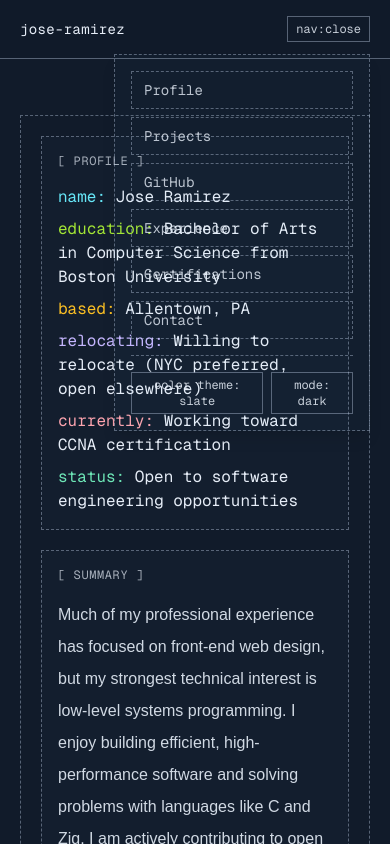
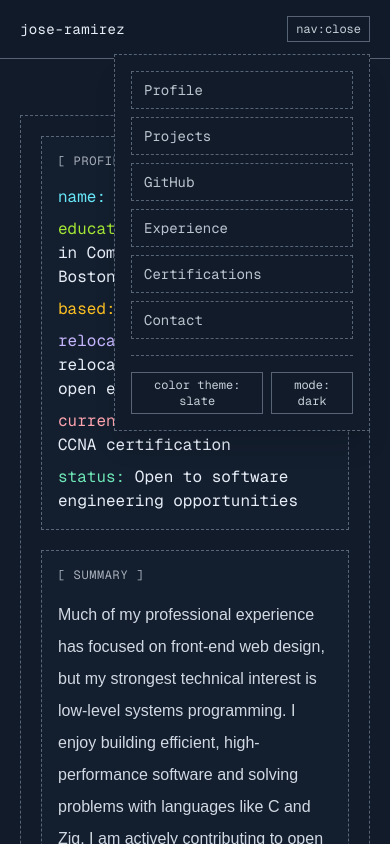
Before and after one commit to nowaymyname27/portfolio-site-v4, a Next.js app: page / in a window 390 px wide. Both pictures are taken after a click on the button "nav:open". Shown: the top 844 px of the page. Built offline with nearby package versions, Linux system fonts and the light colour scheme.

Commit message:
fix: make mobile nav panel fully opaque

```diff
--- a/app/components/HeaderNav.tsx
+++ b/app/components/HeaderNav.tsx
@@ -47,7 +47,7 @@ export default function HeaderNav({ items }: HeaderNavProps) {
       {isOpen ? (
         <div
           id="mobile-nav-panel"
-          className="absolute right-0 top-full mt-3 w-64 space-y-4 border border-dashed border-[var(--border-muted)] bg-[var(--surface-elevated)] p-4 shadow-lg md:hidden"
+          className="absolute right-0 top-full mt-3 w-64 space-y-4 border border-dashed border-[var(--border-muted)] bg-[var(--background)] p-4 shadow-xl md:hidden"
         >
           <nav aria-label="Mobile primary" className="space-y-2">
             {items.map((item) => (
```
